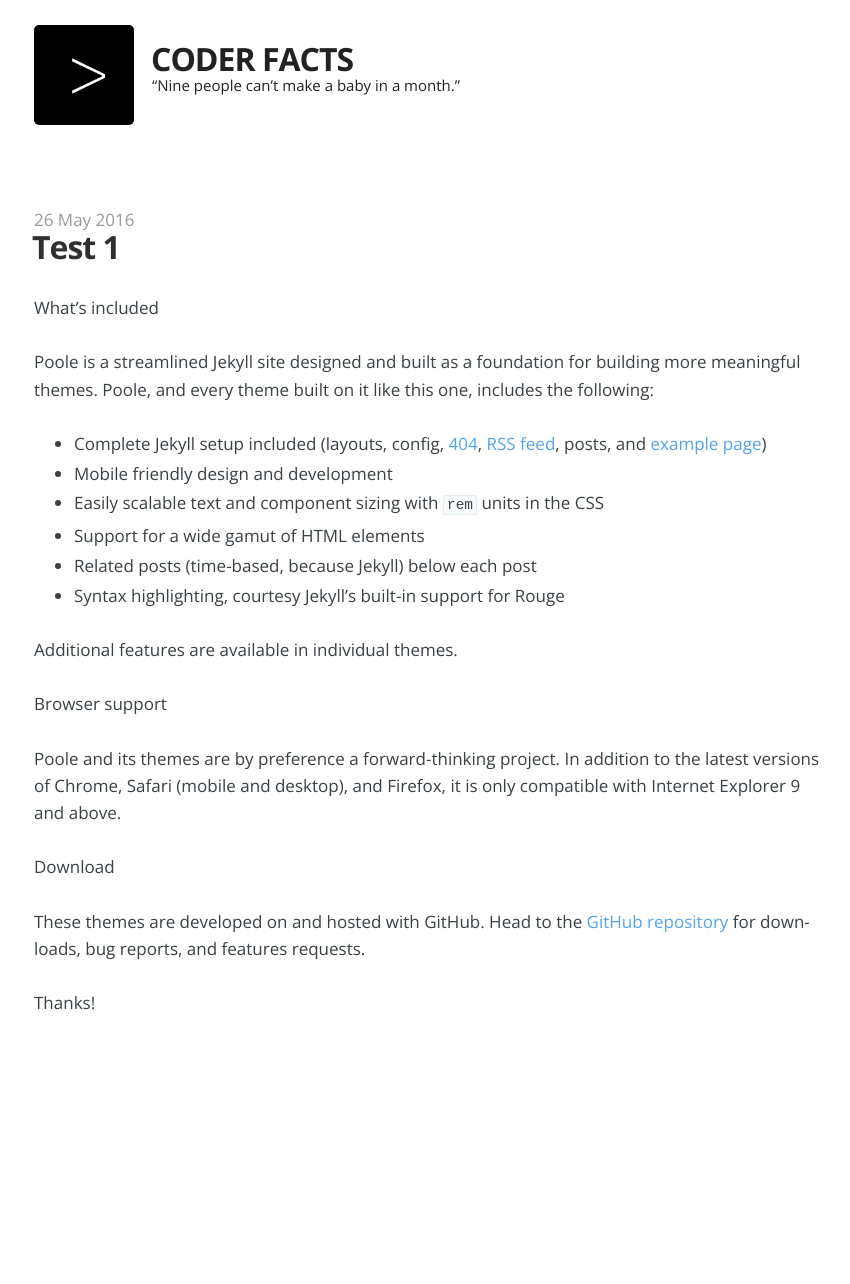
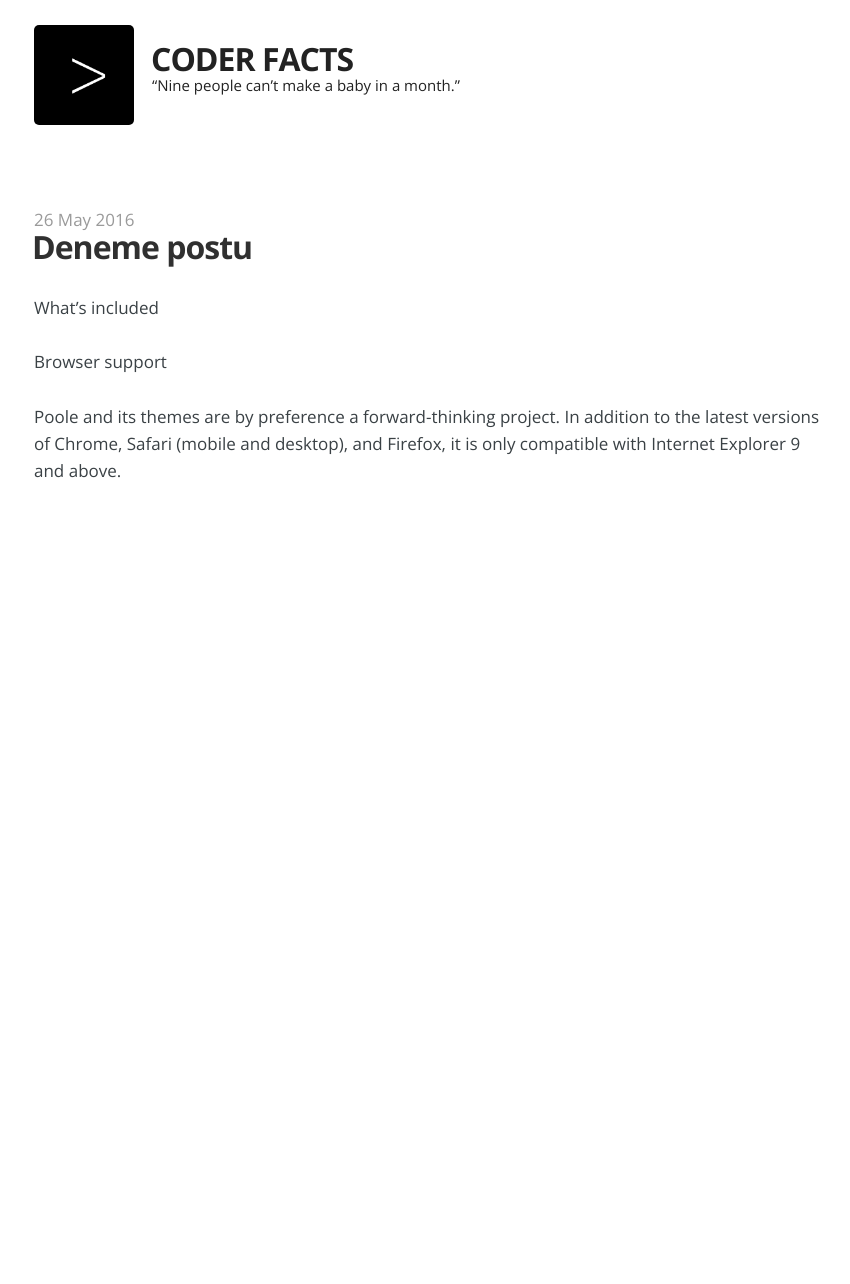
Before and after one commit to osozero/osozero.github.io, a Jekyll site: the page built from _posts/2016-05-26-test1.md, in a window 1280 px wide. Shown: the whole page, without its empty margins (106-956 px from the left). Built offline with Jekyll 4.4.1, drawn with Linux system fonts in a browser that asks for light colours; comment, search, counter and statistics services are not loaded; after the commit the page ends 910 px from its top, so only the background shows below that.

```diff
--- a/_posts/2016-05-26-test1.md
+++ b/_posts/2016-05-26-test1.md
@@ -1,28 +1,12 @@
 ---
 layout: post
-title: Test 1
+title: Deneme postu
 comments: true
 ---
 
 What's included
 
-Poole is a streamlined Jekyll site designed and built as a foundation for building more meaningful themes. Poole, and every theme built on it like this one, includes the following:
-
-* Complete Jekyll setup included (layouts, config, [404]({{ site.baseurl }}/404.html), [RSS feed]({{ site.baseurl }}/atom.xml), posts, and [example page]({{ site.baseurl }}/about))
-* Mobile friendly design and development
-* Easily scalable text and component sizing with `rem` units in the CSS
-* Support for a wide gamut of HTML elements
-* Related posts (time-based, because Jekyll) below each post
-* Syntax highlighting, courtesy Jekyll's built-in support for Rouge
-
-Additional features are available in individual themes.
 
 Browser support
 
 Poole and its themes are by preference a forward-thinking project. In addition to the latest versions of Chrome, Safari (mobile and desktop), and Firefox, it is only compatible with Internet Explorer 9 and above.
-
-Download
-
-These themes are developed on and hosted with GitHub. Head to the [GitHub repository]({{ site.github.repo }}) for downloads, bug reports, and features requests.
-
-Thanks!
```
Also changed, not shown: 10 other files.
